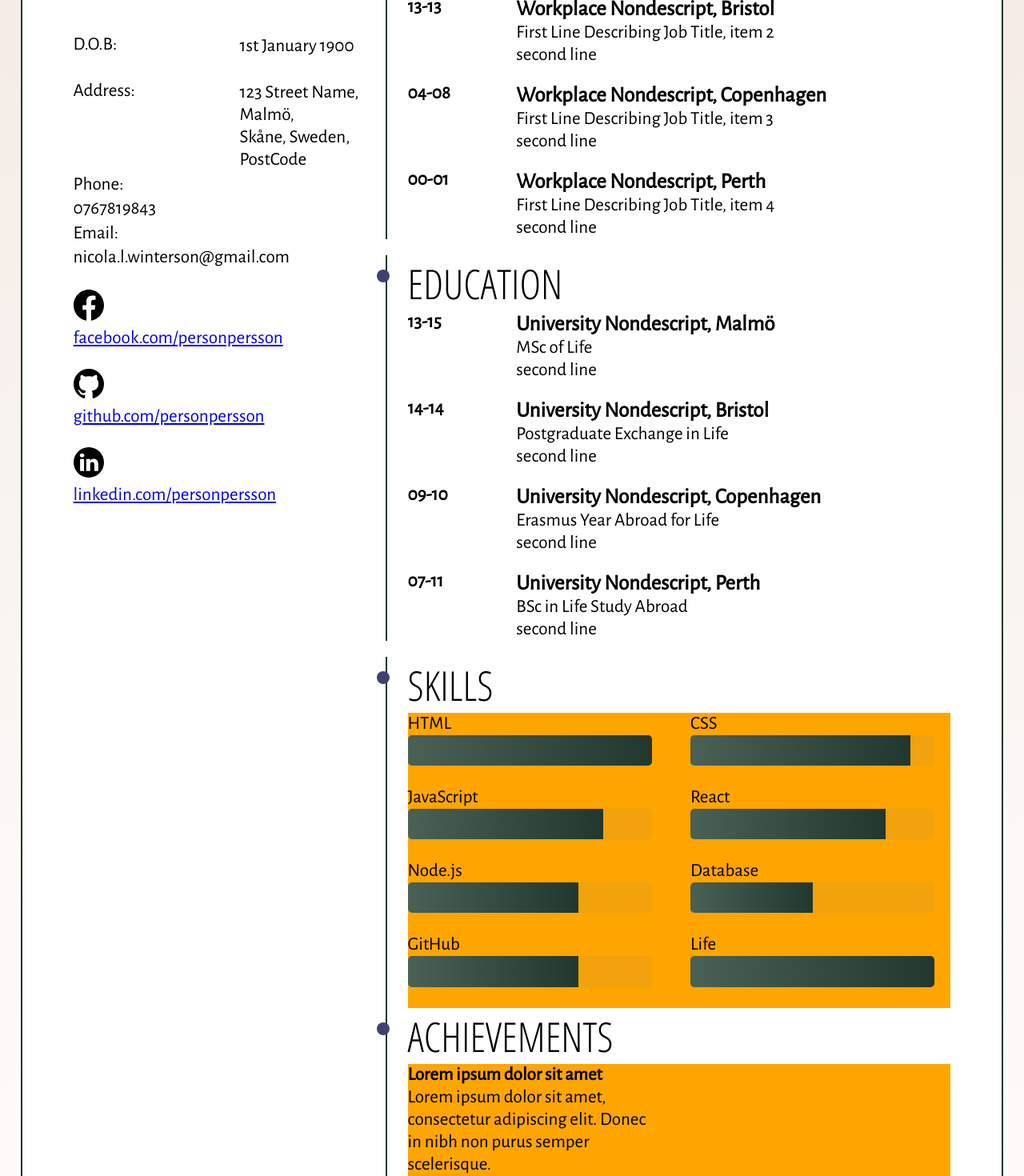
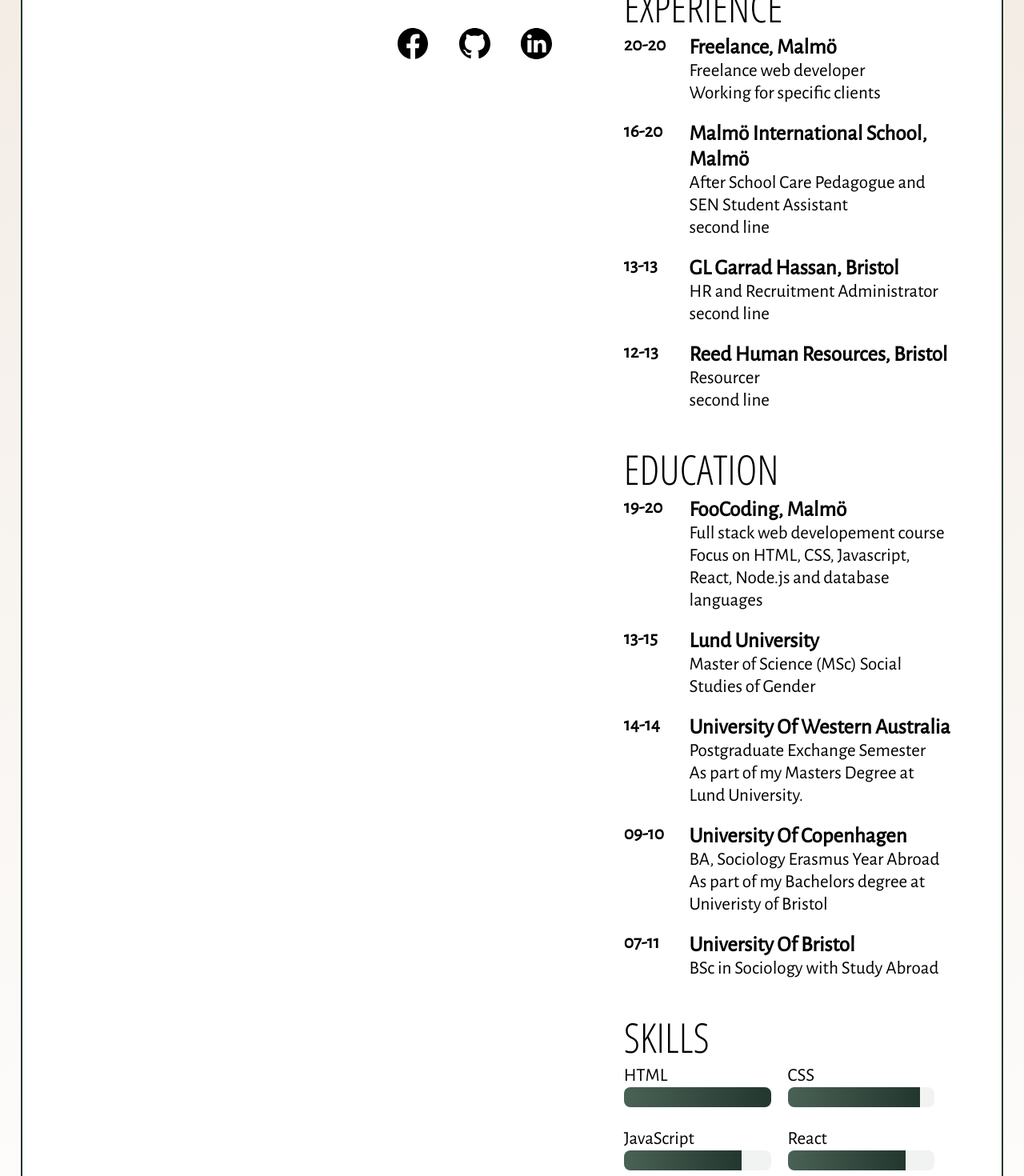
Before and after one commit to NicolaWinterson/PersonalWebsite, a React (Create React App) app: page /cv in a window 1280 px wide. Shown: the part 540-2010 px from the top of the page at 80% size. Built offline with nearby package versions, Linux system fonts and the light colour scheme.

Commit message:
updated personal data file and css fix

```diff
--- a/src/components/Resume/PersonalData.js
+++ b/src/components/Resume/PersonalData.js
@@ -2,12 +2,23 @@
 
 const experience = [
   {
-    startDate: new Date("2016-06-06"),
-    endDate: new Date("2020-06-06"),
-    title: "Workplace nondescript, Malmö",
+    startDate: new Date("2020-01-01"),
+    endDate: new Date("2020-11-11"),
+    title: "Freelance, Malmö",
     children: (
       <>
-        <p>First Line Describing Job Title</p>
+        <p>Freelance web developer</p>
+        <p>Working for specific clients</p>
+      </>
+    )
+  },
+  {
+    startDate: new Date("2016-06-06"),
+    endDate: new Date("2020-11-11"),
+    title: "Malmö International School, Malmö",
+    children: (
+      <>
+        <p>After School Care Pedagogue and SEN Student Assistant</p>
         <p>second line</p>
       </>
     )
@@ -15,32 +26,21 @@
   {
     startDate: new Date("2013-06-06"),
     endDate: new Date("2013-02-06"),
-    title: "Workplace nondescript, Bristol",
+    title: "GL Garrad Hassan, Bristol",
     children: (
       <>
-        <p>First Line Describing Job Title, item 2</p>
+        <p>HR and Recruitment Administrator</p>
         <p>second line</p>
       </>
     )
   },
   {
-    startDate: new Date("2004-06-06"),
-    endDate: new Date("2008-06-06"),
-    title: "Workplace nondescript, Copenhagen",
+    startDate: new Date("2012-01-06"),
+    endDate: new Date("2013-01-06"),
+    title: "Reed Human Resources, Bristol",
     children: (
       <>
-        <p>First Line Describing Job Title, item 3</p>
-        <p>second line</p>
-      </>
-    )
-  },
-  {
-    startDate: new Date("2000-06-06"),
-    endDate: new Date("2001-06-06"),
-    title: "Workplace nondescript, Perth",
-    children: (
-      <>
-        <p>First Line Describing Job Title, item 4</p>
+        <p>Resourcer</p>
         <p>second line</p>
       </>
     )
@@ -49,71 +49,55 @@
 
 const education = [
   {
+    startDate: new Date("2019-11-06"),
+    endDate: new Date("2020-11-06"),
+    title: "FooCoding, Malmö",
+    children: (
+      <>
+        <p>Full stack web developement course</p>
+        <p>Focus on HTML, CSS, Javascript, React, Node.js and database languages</p>
+      </>
+    )
+  },
+  {
     startDate: new Date("2013-06-06"),
     endDate: new Date("2015-06-06"),
-    title: "University Nondescript, Malmö",
+    title: "Lund University",
     children: (
       <>
-        <p>MSc of Life</p>
-        <p>second line</p>
+        <p>Master of Science (MSc) Social Studies of Gender</p>
       </>
     )
   },
   {
     startDate: new Date("2014-06-06"),
     endDate: new Date("2014-06-06"),
-    title: "University Nondescript, Bristol",
+    title: "University of Western Australia",
     children: (
       <>
-        <p>Postgraduate Exchange in Life</p>
-        <p>second line</p>
+        <p>Postgraduate Exchange Semester</p>
+        <p>As part of my Masters Degree at Lund University.</p>
       </>
     )
   },
   {
     startDate: new Date("2009-06-06"),
     endDate: new Date("2010-06-06"),
-    title: "University Nondescript, Copenhagen",
+    title: "University of Copenhagen",
     children: (
       <>
-        <p>Erasmus Year Abroad for Life</p>
-        <p>second line</p>
+        <p>BA, Sociology Erasmus Year Abroad</p>
+        <p>As part of my Bachelors degree at Univeristy of Bristol</p>
       </>
     )
   },
   {
     startDate: new Date("2007-06-06"),
     endDate: new Date("2011-06-06"),
-    title: "University Nondescript, Perth",
+    title: "University of Bristol",
     children: (
       <>
-        <p>BSc in Life Study Abroad</p>
-        <p>second line</p>
-      </>
-    )
-  }
-];
-
-const achievements = [
-  {
-    title: "Lorem ipsum dolor sit amet",
-    children: (
-      <>
-        <p>
-          Lorem ipsum dolor sit amet, consectetur adipiscing elit. Donec in nibh
-          non purus semper scelerisque.
-        </p>
-      </>
-    )
-  },
-  {
-    title: "Lorem ipsum dolor sit amet",
-    children: (
-      <>
-        <p>
-          Lorem ipsum dolor sit amet, consectetur adipiscing elit. Donec in nibh
-          non purus semper scelerisque.
-        </p>
+        <p>BSc in Sociology with Study Abroad</p>
       </>
     )
   }
@@ -121,22 +105,22 @@
 
 const socialMediaData = [
   {
-    link: "https://www.facebook.com/",
+    link: "https://www.facebook.com/nicola.winterson/git",
     icon: "iconfinder_Circled_Facebook.svg",
-    description: "facebook.com/personpersson"
+    description: "facebook.com/NicolaWinterson"
   },
 
   {
-    link: "https://github.com/",
+    link: "https://github.com/NicolaWinterson/",
     icon: "iconfinder_Circled_Github.svg",
-    description: "github.com/personpersson"
+    description: "github.com/NicolaWintersonlinked"
   },
 
   {
-    link: "https://www.linkedin.com/in/",
+    link: "https://www.linkedin.com/in/nicolawinterson/",
     icon: "iconfinder_Circled_Linkedin.svg",
-    description: "linkedin.com/personpersson"
+    description: "linkedin.com/NicolaWinterson"
   }
 ];
 
-export { achievements, experience, education, socialMediaData };
+export { experience, education, socialMediaData };
--- a/src/components/Resume/Resume.jsx
+++ b/src/components/Resume/Resume.jsx
@@ -2,11 +2,9 @@
 import Navbar from "../Navigation/Navbar"
 import ResumeItem from "./ResumeItem";
 import TimeRangeBlock from "./TimeRangeBlock";
-import SkillBar from "./SkillBar";
 import DisplayAchievementsBlock from "./DisplayAchievements";
 import ProgressBar from "./ProgressBar";
 import {
-  achievements,
   experience,
   education,
   socialMediaData
@@ -19,17 +17,18 @@
 const Resume = () => {
   return (
     <div className="resume__container">
-      <Navbar className="resume__container--top"/>
+      <Navbar className="resume__container--navbar"/>
       <div className="resume__background">
-        <aside className="resume__container--left">
-          <section className="resume__contact-info">
+        <div className="resume__container--top">
             <img
               className="resume__profile-image"
               src="https://pixiepunkpix.files.wordpress.com/2014/05/tumblr_static_black-and-white-camera-cute-photography-favim-com-273178.jpg"
               alt="Fake Profile"
             />
             <h1 className="contact-info--header">Nicola Winterson</h1>
-
+        </div>
+        <aside className="resume__container--left">
+          <section className="resume__contact-info">
             <dl className="contact-info__grid">
               <dt>D.O.B:</dt>
               <dd>1st January 1900</dd>
@@ -48,7 +47,7 @@
               <dd>nicola.l.winterson@gmail.com</dd>
             </dl>
           </section>
-          <div>
+          <div className="social-media-links">
             {socialMediaData.map(item => (
               <SocialMediaInfo {...item} />
             ))}
@@ -70,16 +69,6 @@
             ))}
           </ResumeItem>
           <ResumeItem title="Skills">
-            {/* <div className="skills">
-              <SkillBar title="HTML5" value={5} />
-              <SkillBar title="CSS" value={5} />
-              <SkillBar title="JavaScript" value={4} />
-              <SkillBar title="Twinery" value={1} />
-              <SkillBar title="React" value={4} />
-              <SkillBar title="Node.js" value={2} />
-              <SkillBar title="PostgreSQL" value={2} />
-              <SkillBar title="Life" value={5} />
-            </div> */}
             <div className="skills">
               <ProgressBar title="HTML" className="progress_bar--value value-100" />
               <ProgressBar title="CSS" className="progress_bar--value value-90" />
@@ -91,11 +80,6 @@
               <ProgressBar title="Life" className="progress_bar--value value-100" />
             </div>
           </ResumeItem>
-          <ResumeItem title="Achievements">
-            {achievements.map(item => (
-              <DisplayAchievementsBlock {...item} />
-            ))}
-          </ResumeItem>
         </main>
       </div>
       <footer className="resume__container--bottom"/>
--- a/src/components/Resume/SkillBar.jsx
+++ /dev/null
@@ -1,17 +0,0 @@
-import React from "react";
-
-const SkillBar = ({ title, value }) => {
-  const dots = [];
-  for (let i = 0; i < 5; i++) {
-    dots.push(<span className={value > i ? "full" : "not_full"} />);
-  }
-
-  return (
-    <div className="skill_bar">
-      <span className="skill_name">{title}</span>
-      <span className="skill_level">{dots}</span>
-    </div>
-  );
-};
-
-export default SkillBar;
--- a/src/components/Resume/SocialMediaInfo.jsx
+++ b/src/components/Resume/SocialMediaInfo.jsx
@@ -2,15 +2,15 @@
 
 const SocialMediaInfo = ({ link, icon, description }) => {
   return (
-    <div className="social-media-links">
+    <div>
       <a target="_blank" rel="noopener noreferrer" href={link}>
         <img className="social-media-icons" src={icon} alt={description} />
       </a>
-      <p>
+      {/* <p>
         <a href={link} rel="noopener noreferrer">
           {description}
         </a>
-      </p>
+      </p> */}
     </div>
   );
 };
--- a/src/components/Resume/styles.css
+++ b/src/components/Resume/styles.css
@@ -4,10 +4,16 @@
   font-family: "Open Sans Condensed", sans-serif;
 }
 
-.resume__container--top {
+.resume__container--navbar {
     height: 90px;
     background-color: #f0e7de;
     border-bottom: 1px solid #95aea3;
+}
+
+.resume__container--top {
+  background-color: palevioletred;
+  max-height: 400px;
+  flex-basis: 50%;
 }
 
 .resume__container--bottom {
@@ -57,13 +63,16 @@
 
 .resume__contact-info,
 .social-media-links {
-font-style: normal;
-font-size: 1.8vmax;
-margin-bottom: 3vh;
+  font-style: normal;
+  font-size: 1.8vmax;
+  margin-bottom: 3vh;
 }
 
-.social-media-links p {
-margin-top: 0px;
+.social-media-links {
+  padding-top: 2vh;
+  display: flex;
+  flex-wrap: nowrap;
+  justify-content: space-evenly;
 }
 
 .contact-info--header {
@@ -91,12 +100,12 @@
 padding: 0.3vh 0vh;
 }
 
-.skill_bar {
+/* .skill_bar {
 display: flex;
 flex-flow: column wrap;
 }
 
-.skill_level .full,
+ .skill_level .full,
 .skill_level .not_full {
 display: inline-block;
 height: 1.4vmax;
@@ -111,7 +120,7 @@
 }
 
 .skill_level .not_full {
-}
+} */
 
 .resume-item ul {
 list-style-type: none;
@@ -145,15 +154,16 @@
 
 .resume-item {
 /* border-bottom: 1px solid rgb(255, 255, 255);*/
-border-left: solid 2px #22372d;
+/* border-left: solid 2px #22372d; */
 padding: 0px;
 margin: 0px;
 position: relative;
 /* background: fuchsia; */
-padding-left: 2vw;
+padding-left: 4vw;
+padding-bottom: 2vh;
 }
 
-.resume-item:before {
+/* .resume-item:before {
 content: "";
 display: block;
 width: 2vh;
@@ -163,7 +173,7 @@
 position: absolute;
 margin-left: -3vw;
 margin-top: 2.3vh;
-}
+} */
 
 .time-range-block {
 display: flex;
@@ -206,7 +216,7 @@
 display: flex;
 flex-wrap: wrap;
 justify-content: space-between;
-background-color: orange;
+/* background-color: orange; */
 }
 
 .skill_bar,
@@ -234,18 +244,16 @@
 }
 
 .progress_bar:hover {
-  transform: scale(1.);
+  transform: scale(1.1);
 }
 
 .progress_bar--container {
   width: 100%;
-  max-width: 700px;
-  height: 26px;
-  height: 1.66em;
+  height: 25px;
   background: #e6eae3;
   background: rgba(118, 142, 131, 0.1);
   overflow: hidden;
-  border-radius: 5px;
+  border-radius: 8px;
 }
 
 .progress_bar--value {
```
